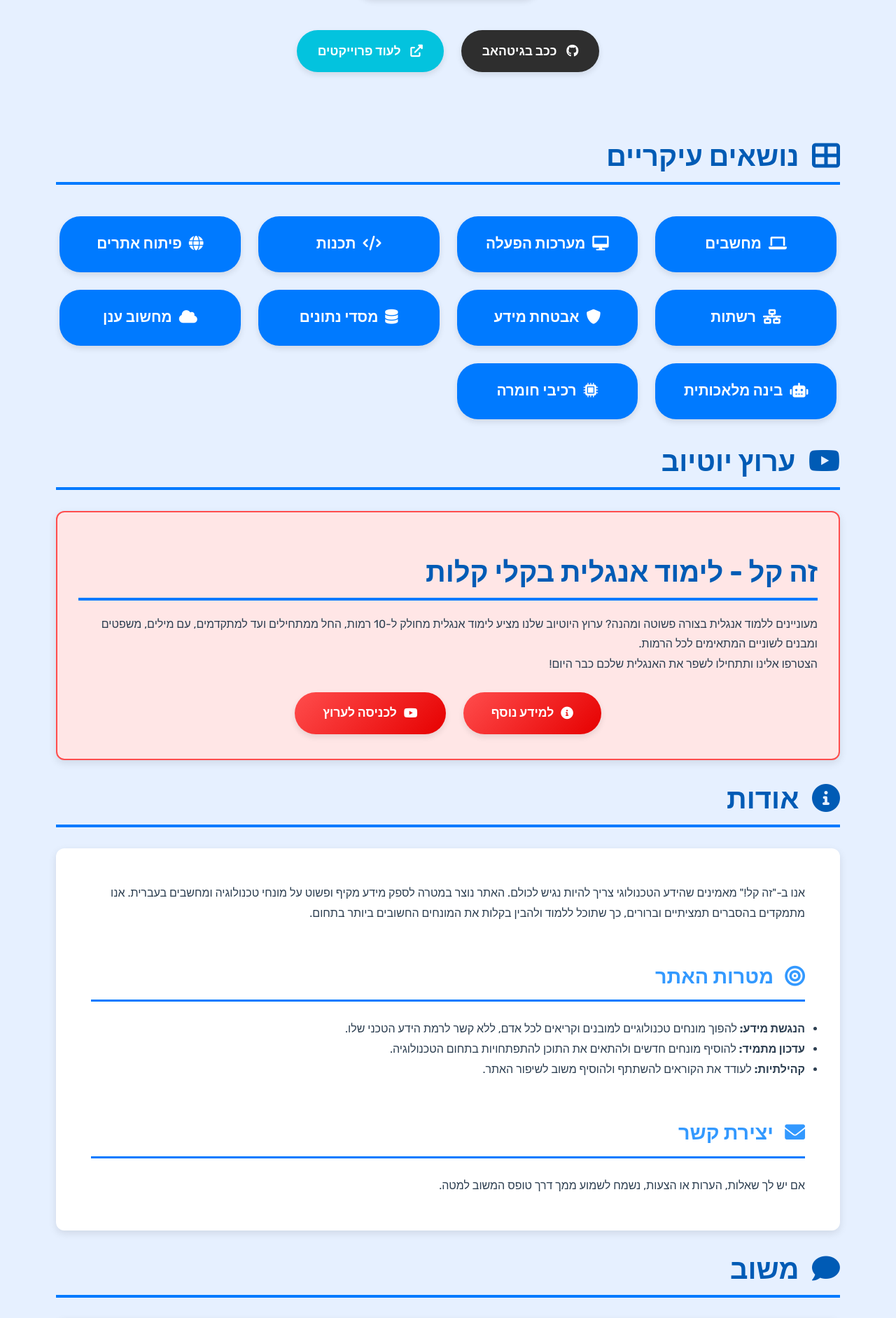
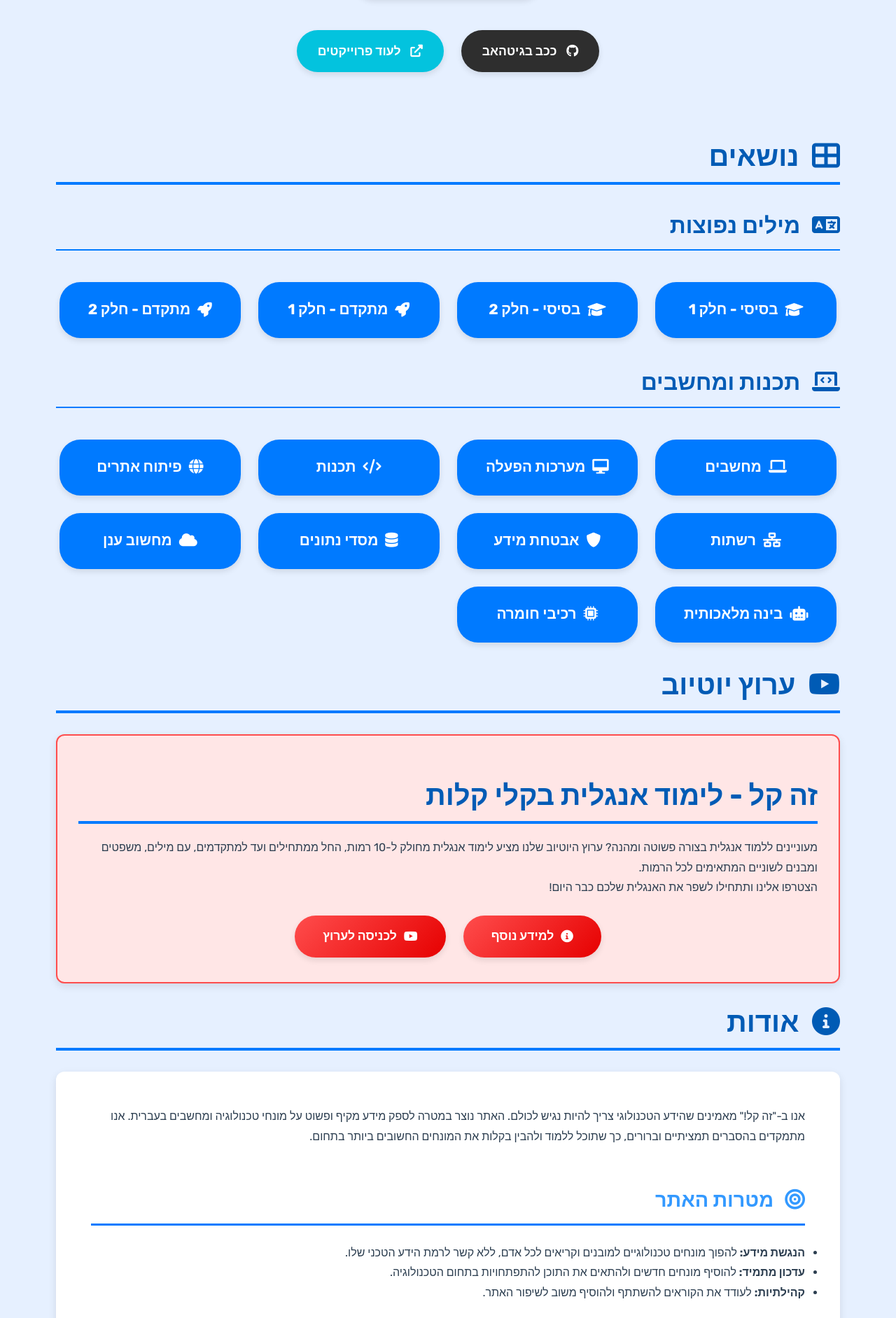
Before and after one commit to NHLOCAL/ZeKal, a Jekyll site: the page built from docs/index.md, in a window 1280 px wide. Shown: the part 810-2693 px from the top of the page at 70% size. Built offline with Jekyll 4.4.1, drawn with Linux system fonts in a browser that asks for light colours.

Commit message:
עיצוב ומבנה עבור מילים נפוצות

```diff
--- a/docs/_config.yml
+++ b/docs/_config.yml
@@ -15,15 +15,19 @@ plugins:
 # הגדרות ניווט
 navbar:
   - title: "בית"
-    url: "/"
-  - title: "נושאים"
-    url: "#topics"
+    url: /index.html
+  - title: "כל הנושאים"
+    url: /index.html#topics
+  - title: "מילים נפוצות"
+    url: /index.html#common-words
+  - title: "תכנות ומחשבים"
+    url: /index.html#programming-and-computers
   - title: "ערוץ יוטיוב"
-    url: "/youtube-channel.html"
+    url: /youtube-channel.html
   - title: "אודות"
-    url: "#about"
+    url: /index.html#about
   - title: "משוב"
-    url: "#feedback"
+    url: /index.html#feedback
 
 # הגדרות שפה וכיוון טקסט
 markdown: kramdown
--- a/docs/assets/css/style.css
+++ b/docs/assets/css/style.css
@@ -234,7 +234,7 @@ tr:hover {
     transition: background-color 0.3s ease;
 }
 
-/* כותרות הקבוצות */
+/* עיצוב כותרות הקבוצות */
 h2 {
     color: #005bb5;
     margin-bottom: 20px;
@@ -242,6 +242,17 @@ h2 {
     border-bottom: 4px solid #007aff;
     padding-bottom: 0px;
     font-size: 2.5em;
+}
+
+/* עיצוב כותרות תת-קטגוריות */
+h2#common-words, h2#programming-and-computers {
+    color: #005bb5;
+    margin-bottom: 15px; /* הקטנת המרווח התחתון */
+    margin-top: 30px; /* הקטנת המרווח העליון */
+    border-bottom: 2px solid #007aff; /* קו תחתון דק יותר */
+    padding-bottom: 5px; /* ריפוד תחתון קטן יותר */
+    font-size: 2.0em; /* גודל גופן קטן יותר */
+    font-weight: 600; /* גופן פחות עבה */
 }
 
 h3 {
--- a/docs/index.md
+++ b/docs/index.md
@@ -8,7 +8,7 @@ title: "בית"
 
     <p>ברוכים הבאים ל"זה קל!" – המילון המקיף שלך למונחי טכנולוגיה ומחשבים. אנו שואפים לספק לך תרגומים והסברים תמציתיים בשלוש רמות: בסיסי, בינוני ומתקדם.</p>
 
-    <a href="#topics" class="button large-button"><i class="fas fa-book-open"></i> התחל ללמוד עכשיו</a>
+    <a href="#common-words" class="button large-button"><i class="fas fa-book-open"></i> התחל ללמוד עכשיו</a>
 
     <!-- הוספת כפתורי GitHub ו-Main Site -->
     <div class="home-buttons">
@@ -21,7 +21,19 @@ title: "בית"
     </div>
 </div>
 
-## <a id="topics"></a><i class="fas fa-th-large"></i> נושאים עיקריים
+## <a id="topics"></a><i class="fas fa-th-large"></i> נושאים
+
+<h2 id="common-words"><a id="common-words"></a><i class="fas fa-language"></i> מילים נפוצות</h2>
+
+<div class="topics-grid">
+    <!-- כפתורי הנושאים הקיימים -->
+    <a href="{{ '/topics/basic-words-1.html' | relative_url }}" class="button"><i class="fas fa-graduation-cap"></i> בסיסי - חלק 1</a>
+	<a href="{{ '/topics/basic-words-2.html' | relative_url }}" class="button"><i class="fas fa-graduation-cap"></i> בסיסי - חלק 2</a>
+	<a href="{{ '/topics/advanced-words-1.html' | relative_url }}" class="button"><i class="fas fa-rocket"></i> מתקדם - חלק 1</a>
+	<a href="{{ '/topics/advanced-words-2.html' | relative_url }}" class="button"><i class="fas fa-rocket"></i> מתקדם - חלק 2</a>
+</div>
+
+<h2 id="programming-and-computers"><a id="programming-and-computers"></a><i class="fas fa-laptop-code"></i> תכנות ומחשבים</h2>
 
 <div class="topics-grid">
     <!-- כפתורי הנושאים הקיימים -->
```
Also changed, not shown: docs/_layouts/default.html (line endings or trailing spaces).
